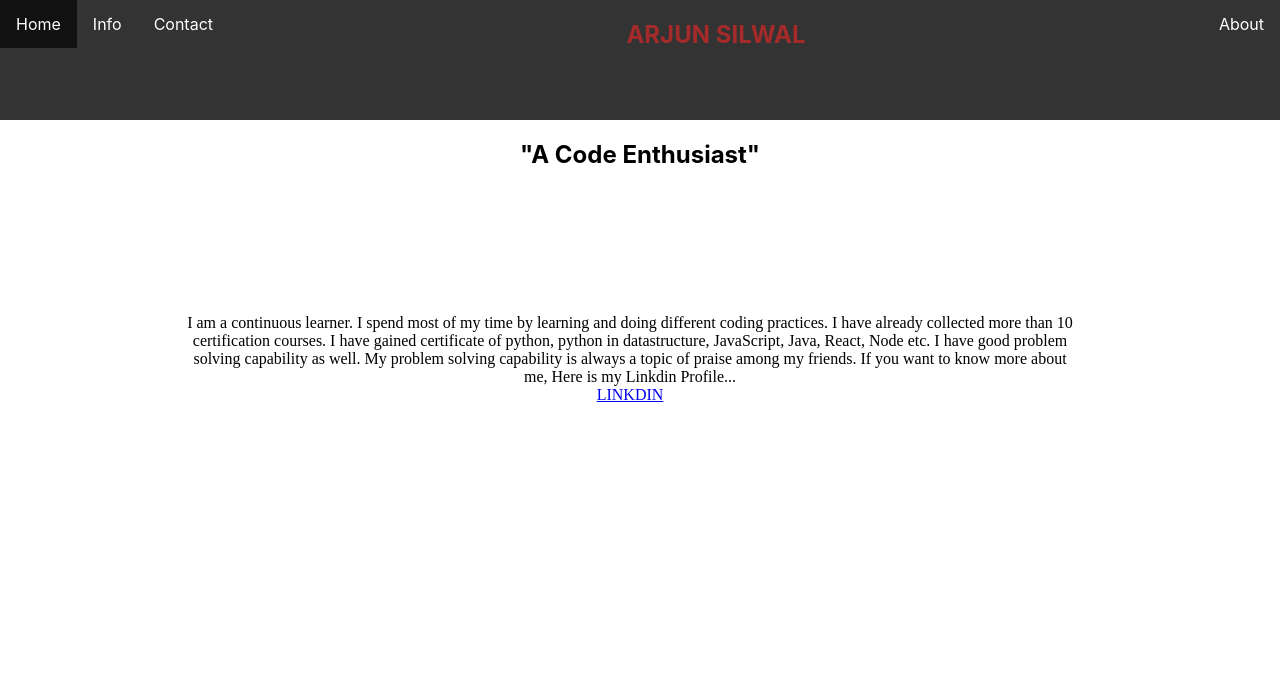
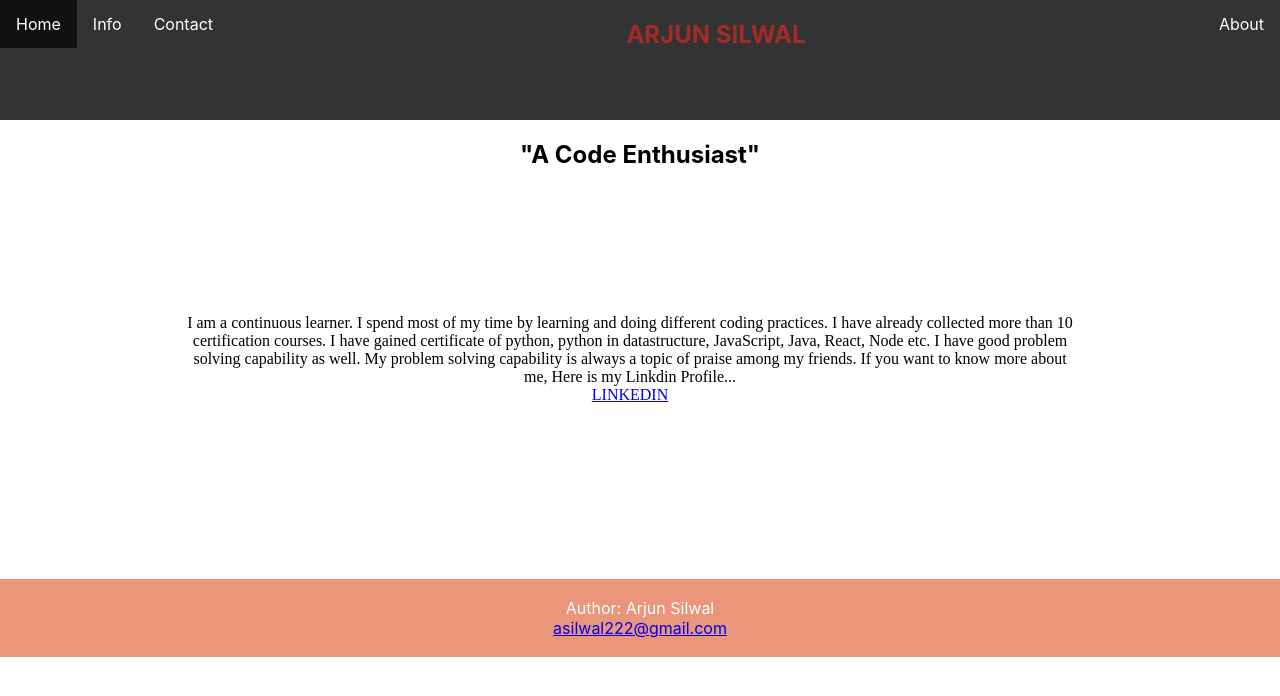
Before and after one commit to Arjunsilwal/my-app, a React (Create React App) app: page / in a window 1280 px wide. Shown: the top 696 px of the page. Built offline with nearby package versions, Linux system fonts and the light colour scheme.

Commit message:
Footer is added

```diff
--- a/src/App.css
+++ b/src/App.css
@@ -81,3 +81,10 @@ li a:hover {
     transform: rotate(360deg);
   }
 }
+
+footer {
+  text-align: center;
+  padding: 3px;
+  background-color: DarkSalmon;
+  color: white;
+}
--- a/src/App.js
+++ b/src/App.js
@@ -1,8 +1,7 @@
-import logo from './logo.svg';
 import './App.css';
 import About from "./components/About";
+import Footer from './components/Footer';
 import Header from './components/Header';
-
 
 
 function App() {
@@ -10,6 +9,7 @@ function App() {
     <div className="App">
        <Header name ="ARJUN SILWAL" />
        <About />
+       <Footer />
 
     </div>
   );
--- a/src/components/About.js
+++ b/src/components/About.js
@@ -11,7 +11,7 @@ function About() {
                 My problem solving capability is always a topic of praise
                 among my friends. If you want to know more about me, Here is my Linkdin Profile...
                 <br />
-                <a href="https://www.linkedin.com/in/arjun-silwal-234a76164/">LINKDIN</a>
+                <a href="https://www.linkedin.com/in/arjun-silwal-234a76164/">LINKEDIN</a>
                 </p>
             </div>
     )
--- /dev/null
+++ b/src/components/Footer.js
@@ -0,0 +1,14 @@
+import React from 'react'
+import "../App.css";
+
+export default function Footer() {
+    return (
+        <div>
+            <footer>
+            <p>Author: Arjun Silwal<br />
+            <a href="mailto:asilwal222@gmail.com">asilwal222@gmail.com</a>
+            </p>
+            </footer>
+        </div>
+    )
+}
```
